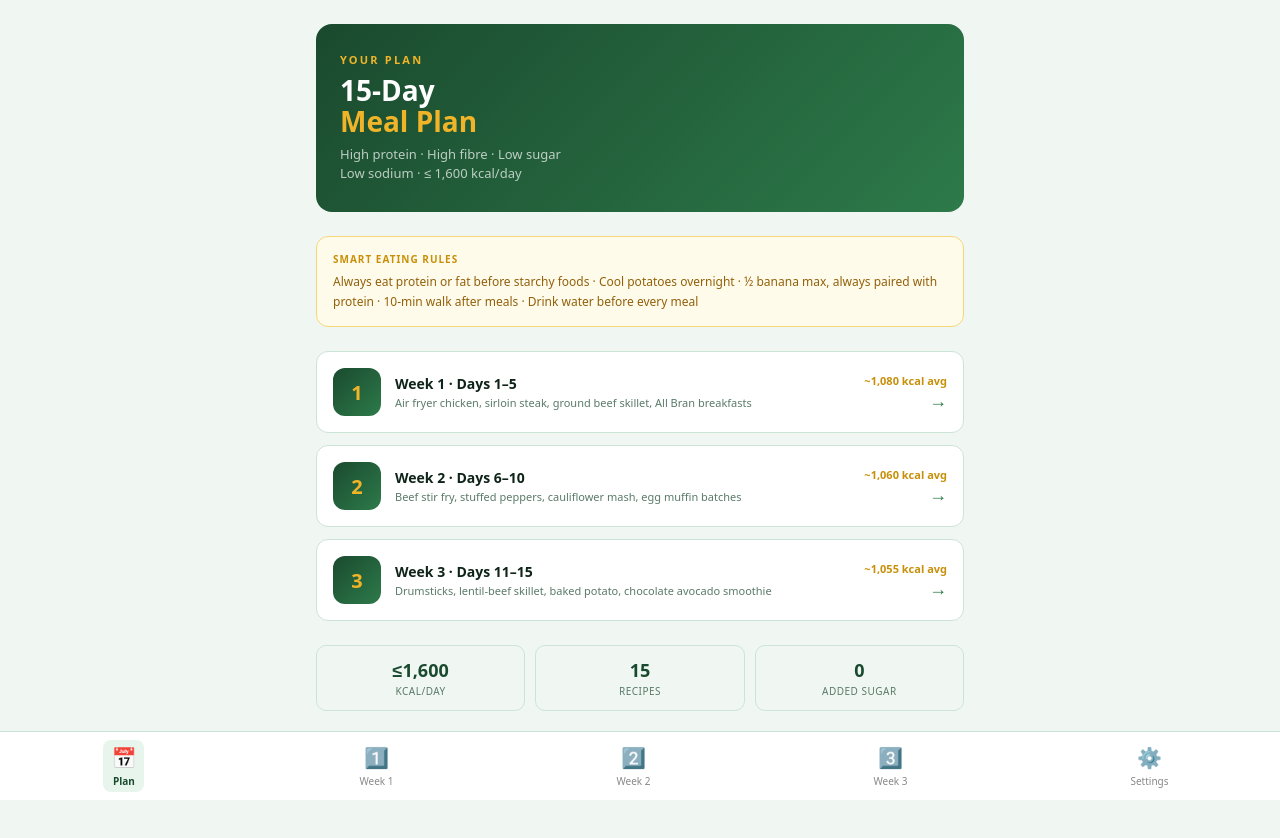
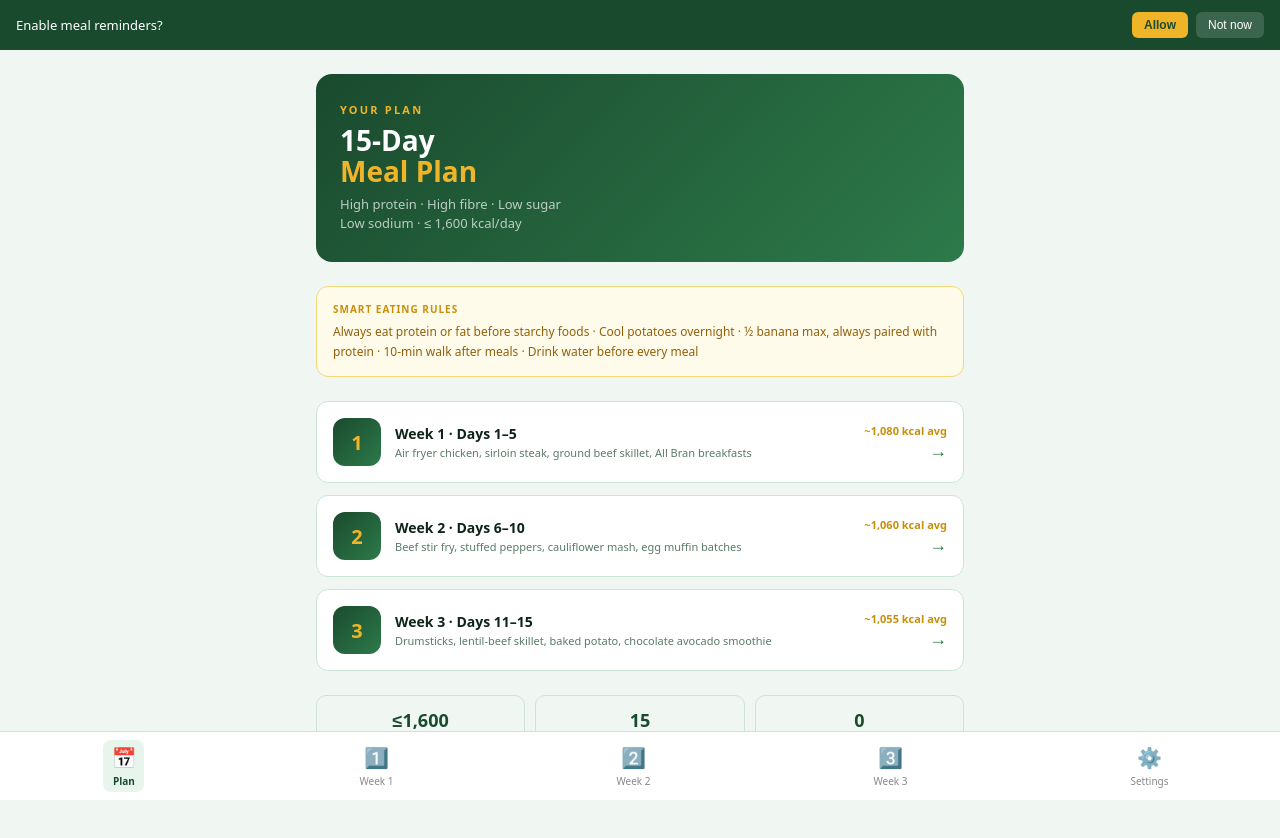
Before and after one commit to czavattiero/meal-plan-app, a Next.js app: page / in a window 1280 px wide. Shown: the top 838 px of the page. Built offline with nearby package versions, Linux system fonts and the light colour scheme.

Commit message:
Add manual notification permission prompt

```diff
--- a/components/NotificationProvider.tsx
+++ b/components/NotificationProvider.tsx
@@ -1,4 +1,5 @@
 'use client'
+import { useState } from 'react'
 import { useNotifications } from '@/hooks/useNotifications'
 import { usePushSubscription } from '@/hooks/usePushSubscription'
 import NotificationBanner from './NotificationBanner'
@@ -9,11 +10,60 @@ export default function NotificationProvider({
   children: React.ReactNode
 }) {
   const { active, dismiss } = useNotifications()
+  const [showPrompt, setShowPrompt] = useState(true)
   usePushSubscription()
 
   return (
     <>
       <NotificationBanner notifications={active} onDismiss={dismiss} />
+      {showPrompt && (
+        <div style={{
+          background: '#1a4a2e',
+          color: '#fff',
+          padding: '12px 16px',
+          display: 'flex',
+          alignItems: 'center',
+          justifyContent: 'space-between',
+          gap: '12px',
+          fontSize: '13px',
+        }}>
+          <span>Enable meal reminders?</span>
+          <div style={{ display: 'flex', gap: '8px' }}>
+            <button
+              onClick={async () => {
+                await Notification.requestPermission()
+                setShowPrompt(false)
+              }}
+              style={{
+                background: '#f0b429',
+                color: '#1a4a2e',
+                border: 'none',
+                borderRadius: '6px',
+                padding: '6px 12px',
+                fontWeight: 700,
+                cursor: 'pointer',
+                fontSize: '12px',
+              }}
+            >
+              Allow
+            </button>
+            <button
+              onClick={() => setShowPrompt(false)}
+              style={{
+                background: 'rgba(255,255,255,0.15)',
+                color: '#fff',
+                border: 'none',
+                borderRadius: '6px',
+                padding: '6px 12px',
+                cursor: 'pointer',
+                fontSize: '12px',
+              }}
+            >
+              Not now
+            </button>
+          </div>
+        </div>
+      )}
       {children}
     </>
   )
```
